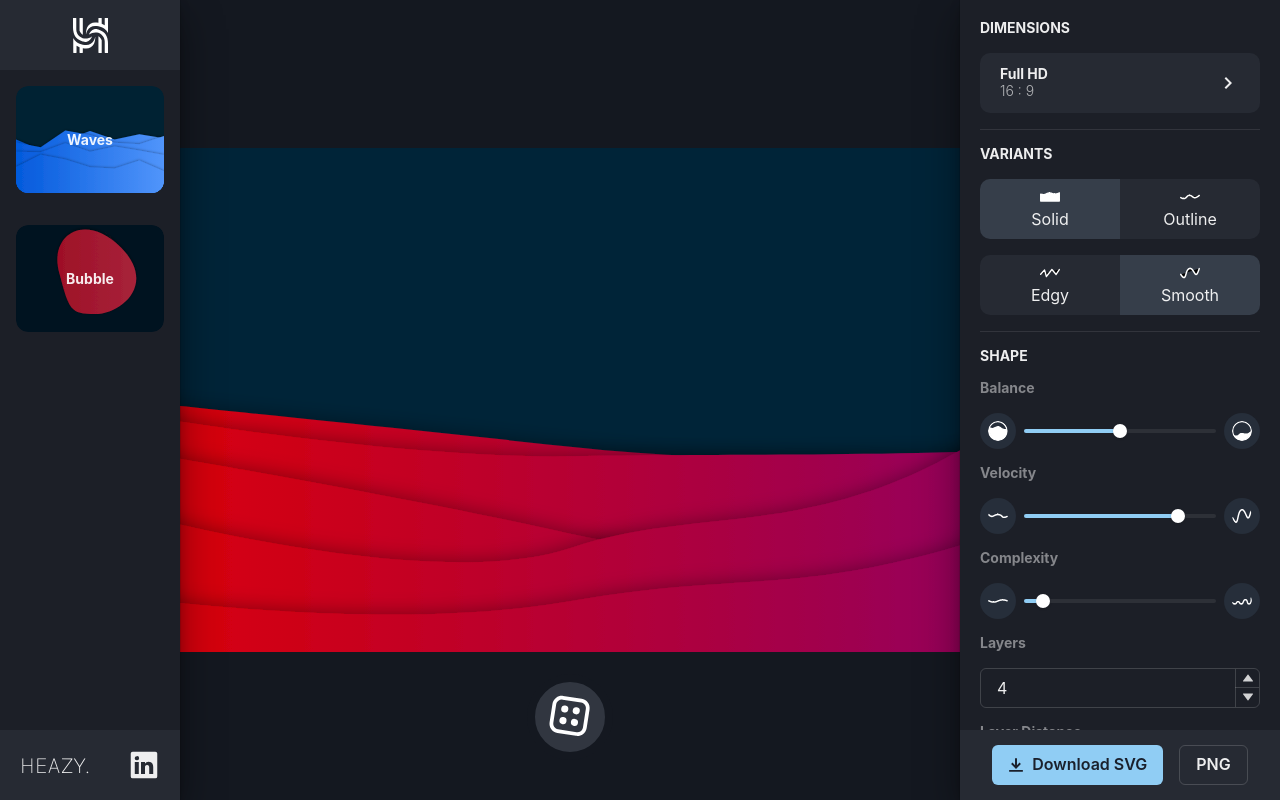
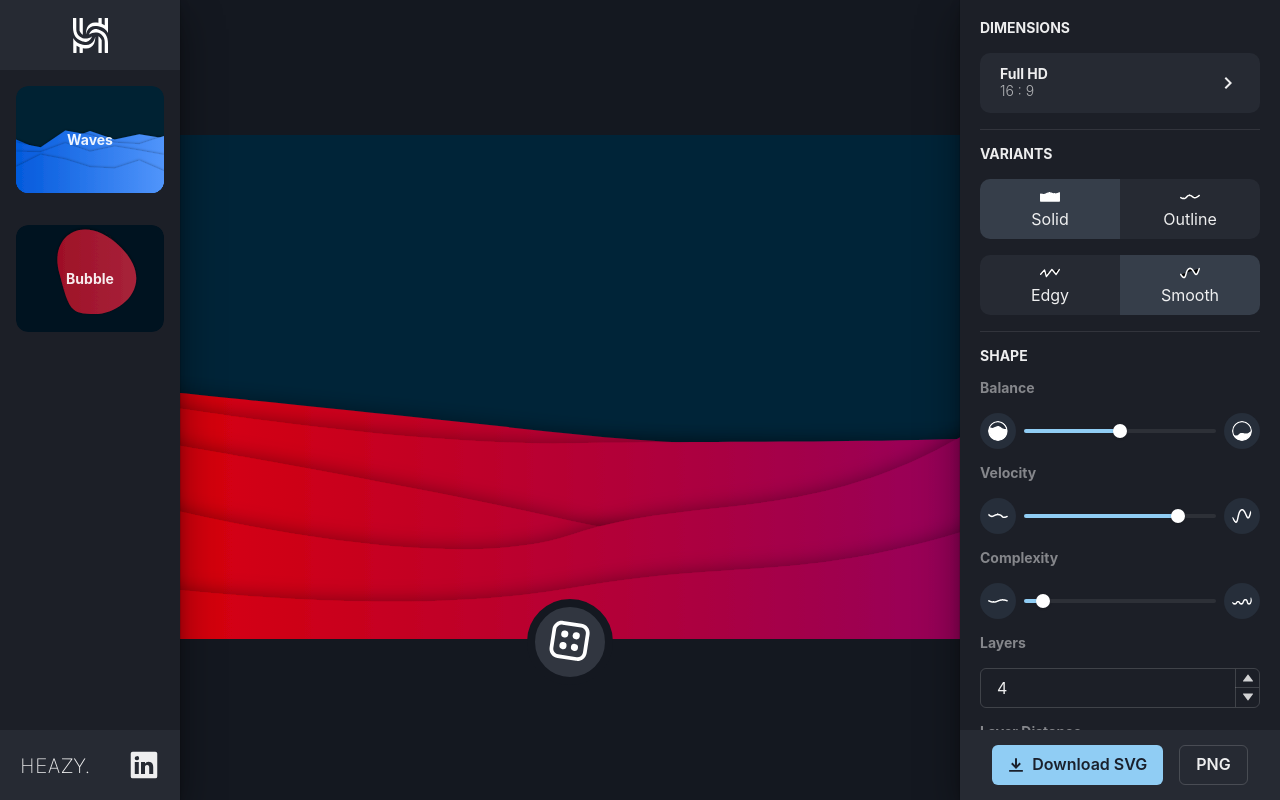
Before and after one commit to MaximBuz/heazy-svg-creator, a React (Create React App) app: page / in a window 1280 px wide. Built offline with nearby package versions, Linux system fonts and the light colour scheme.

Commit message:
randomize button animations

```diff
--- a/src/App.tsx
+++ b/src/App.tsx
@@ -105,6 +105,7 @@ function App() {
         {/* ------ CANVAS ----- */}
         {renderDesign()}
 
+        {/* ------ RANDOMIZE BUTTON ----- */}
         <Circle
           maxWidth={80}
           as={motion.button}
@@ -116,8 +117,11 @@ function App() {
           onClick={() => setSeed(seed + 1)}
           border="8px"
           borderColor="#141820"
-          position="absolute"
+          position="relative"
           bottom="40px"
+          marginBottom="-60px"
+          whileHover={{ scale: 1.1 }}
+          whileTap={{ scale: 0.9, rotate: (Math.random() - 0.5) * 360 }}
         >
           <DiceIcon />
         </Circle>
```
